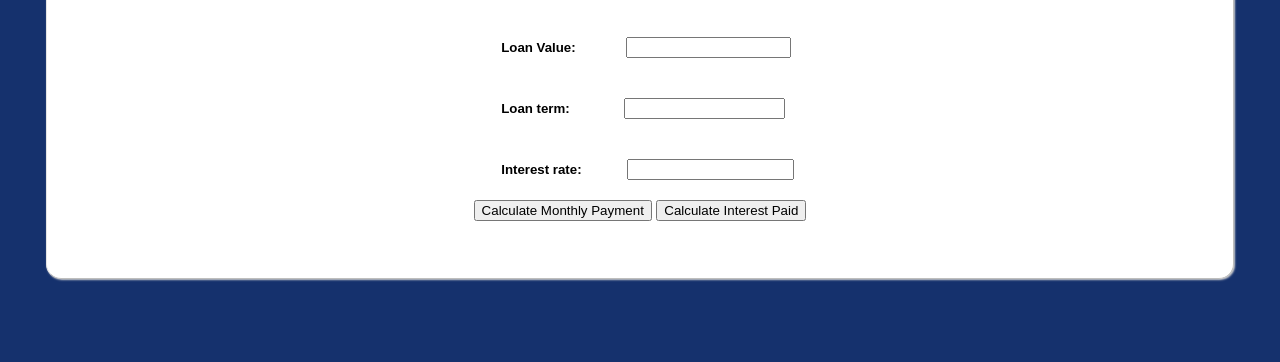
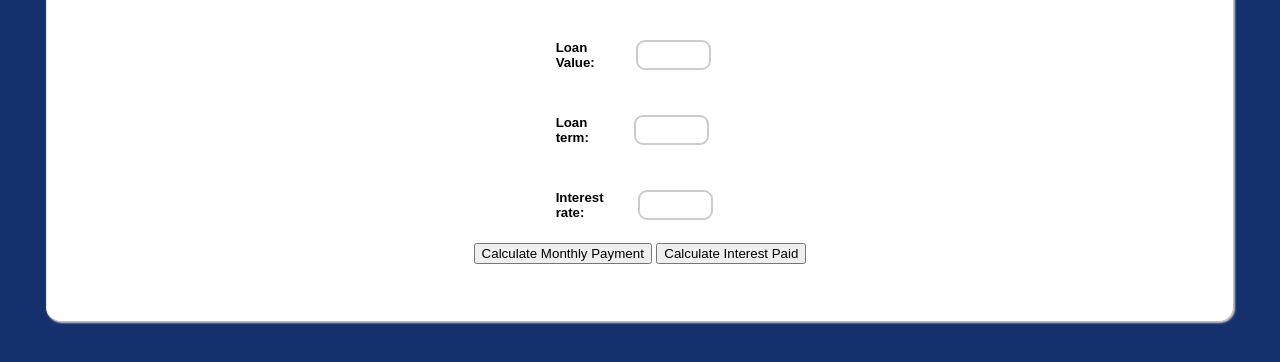
Before and after one commit to samyayoub/Real-Estate-App, a plain HTML site: page index.html in a window 1280 px wide. Shown: the part 128-490 px from the top of the page. Drawn offline with Linux system fonts and the light colour scheme.

Commit message:
Added some UI updates

```diff
--- a/index.html
+++ b/index.html
@@ -27,15 +27,15 @@
                     <!-- <br class="clear" /> -->
                     <div class="container">
                         <h5 class="itemText">Loan Value: </h5>
-                        <input class="itemBox" id="loanValue"></input>
+                        <input type="text" class="itemBox" id="loanValue"></input>
                     </div>
                     <div class="container">
                         <h5 class="itemText">Loan term: </h5>
-                        <input class="itemBox" id="loanTerm"></input>
+                        <input type="text" class="itemBox" id="loanTerm"></input>
                     </div>
                     <div class="container">
                         <h5 class="itemText">Interest rate: </h5>
-                        <input class="itemBox" id="loanInterest"></input>
+                        <input type="text" class="itemBox" id="loanInterest"></input>
                     </div>
                 </div>
                 <div>
--- a/style.css
+++ b/style.css
@@ -42,6 +42,24 @@ body {
 	margin: auto;
 }
 
+input[type="text"] {
+	width: 75px;
+	box-sizing: border-box;
+	border: 2px solid #ccc;
+	border-radius: 9px;
+	font-size: 12px;
+	background-color: white;
+	/* background-image: url('searchicon.png'); */
+	/* background-position: 10px 10px;
+	background-repeat: no-repeat; */
+	padding: 6px 6px 6px 6px;
+	transition: width 0.4s ease-in-out;
+}
+
+input[type="text"]:focus {
+	width: 100%;
+}
+
 /* .itemText {
 	flex-basis: 20em;
 }
```
